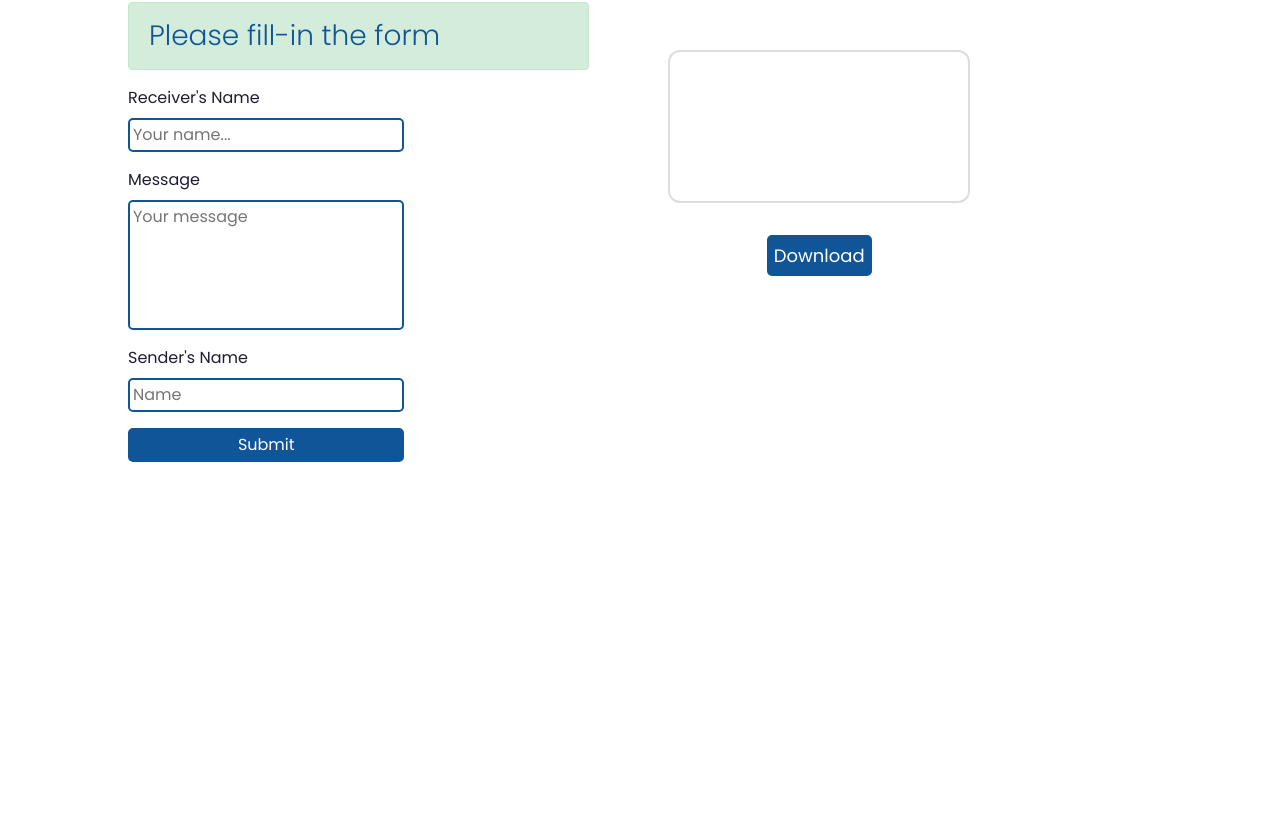
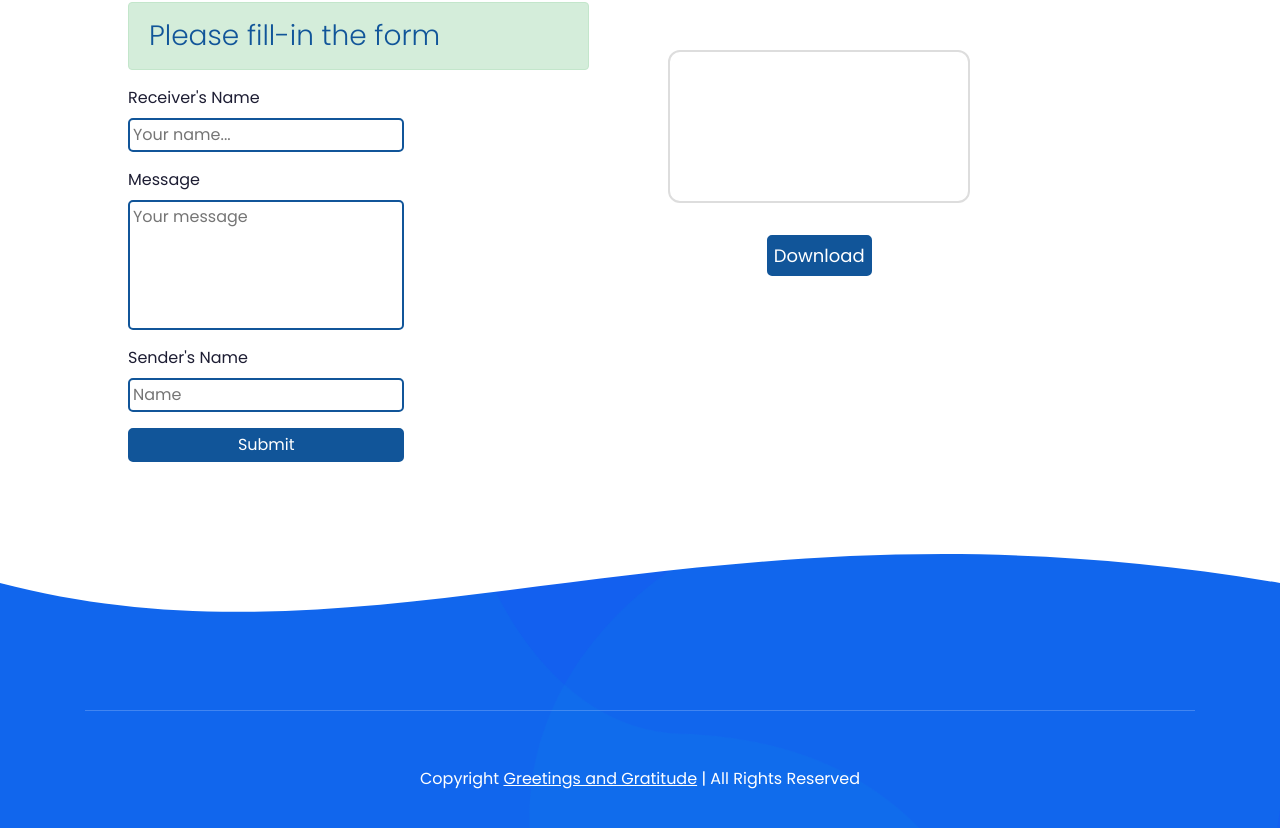
Before and after one commit to haykmell/greetings-n-gratitude, a React (Create React App) app: page /card-generator in a window 1280 px wide. Shown: the part 360-1188 px from the top of the page. Before the commit the page ends 862 px from the top, so only its background shows below. Built offline with nearby package versions, Linux system fonts and the light colour scheme.

Commit message:
add footer

```diff
--- a/src/components/Cardgenerator.js
+++ b/src/components/Cardgenerator.js
@@ -131,7 +131,23 @@ const Cardgenerator = () => {
                         <button id="down" onClick={downloadImage}>Download</button>
                     </div>
                 </div>
+
             </div>
+            <footer className="py-11 bg-primary position-relative mt-5" data-bg-img="./images/bg/03.png">
+                <div className="shape-1" style={{ height: '150px', overflow: 'hidden' }}>
+                    <svg viewBox="0 0 500 150" preserveAspectRatio="none" style={{ height: '100%', width: '100%' }}>
+                        <path d="M0.00,49.98 C150.00,150.00 271.49,-50.00 500.00,49.98 L500.00,0.00 L0.00,0.00 Z" style={{ stroke: 'none', fill: '#fff' }} />
+                    </svg>
+                </div>
+                <div className="container mt-11">
+                    <div className="row text-white text-center mt-8">
+                        <div className="col">
+                            <hr className="mb-8" />Copyright <u><a className="text-white" href="/">Greetings and Gratitude
+</a></u> | All Rights
+Reserved</div>
+                    </div>
+                </div>
+            </footer>
         </>
     )
 }
--- a/src/components/CreateEvent.js
+++ b/src/components/CreateEvent.js
@@ -89,6 +89,21 @@ const CreateEvent = () => {
                     })}
                 </ul>
             </div>
+            <footer className="py-11 bg-primary position-relative mt-5" data-bg-img="./images/bg/03.png">
+                <div className="shape-1" style={{ height: '150px', overflow: 'hidden' }}>
+                    <svg viewBox="0 0 500 150" preserveAspectRatio="none" style={{ height: '100%', width: '100%' }}>
+                        <path d="M0.00,49.98 C150.00,150.00 271.49,-50.00 500.00,49.98 L500.00,0.00 L0.00,0.00 Z" style={{ stroke: 'none', fill: '#fff' }} />
+                    </svg>
+                </div>
+                <div className="container mt-11">
+                    <div className="row text-white text-center mt-8">
+                        <div className="col">
+                            <hr className="mb-8" />Copyright <u><a className="text-white" href="/">Greetings and Gratitude
+</a></u> | All Rights
+Reserved</div>
+                    </div>
+                </div>
+            </footer>
         </>
     )
 }
```
